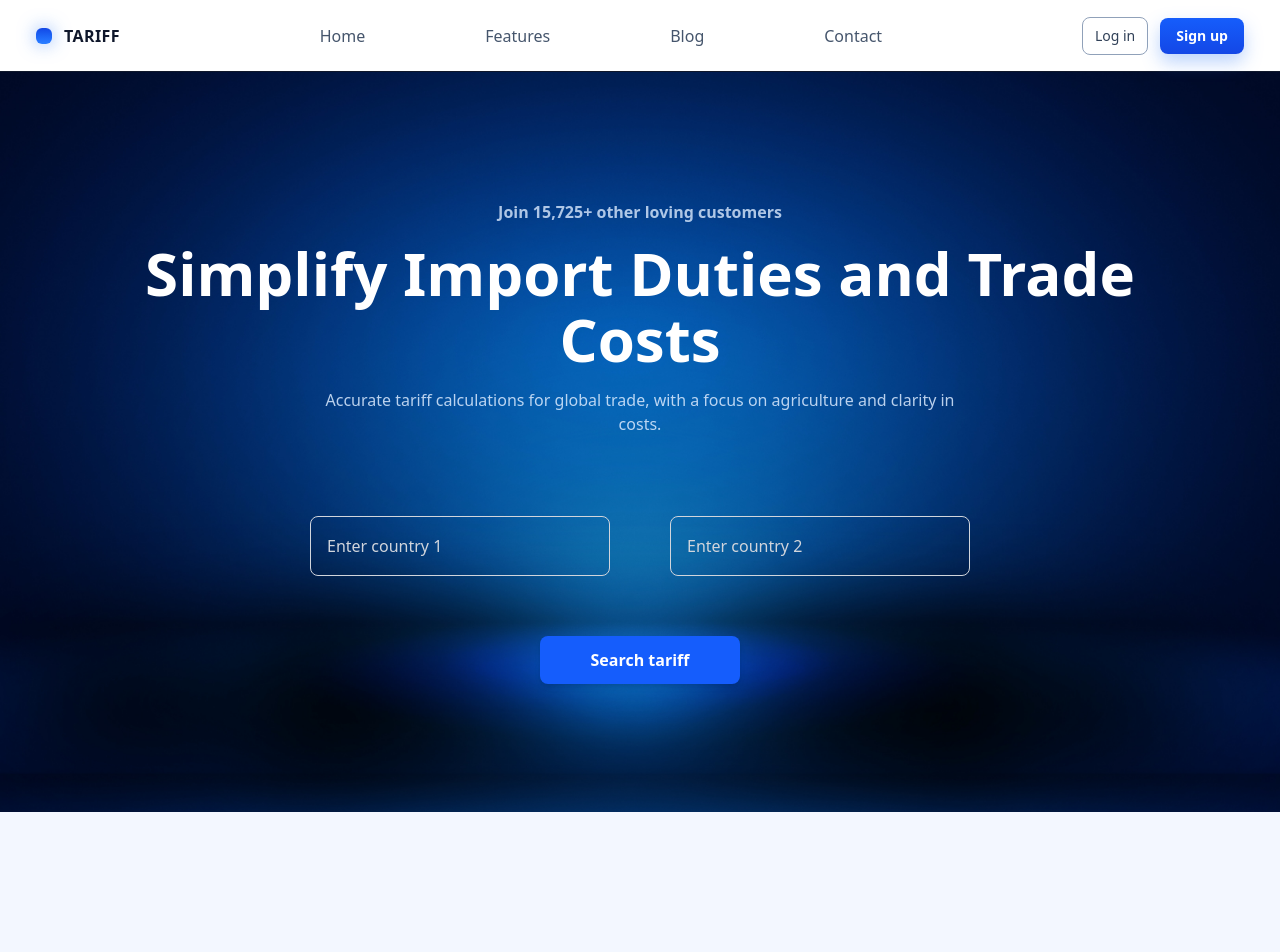
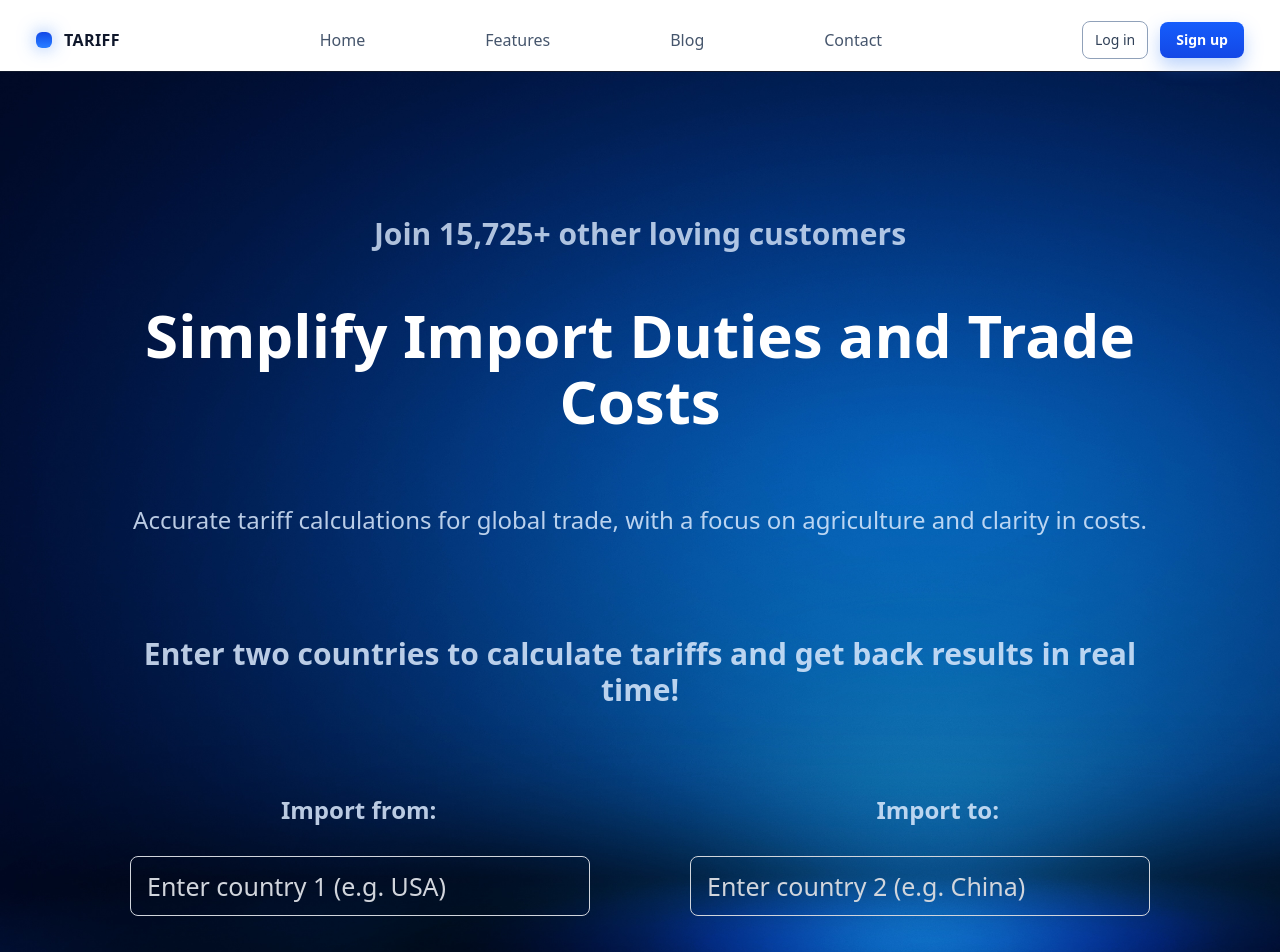
Before and after one commit to Onyxxx17/TARIFFS, a React (Vite) app in the folder frontend/: page / in a window 1280 px wide. Shown: the top 952 px of the page. Built offline with nearby package versions, Linux system fonts and the light colour scheme.

Commit message:
Did more styling to the input fields and button

```diff
--- a/frontend/src/App.tsx
+++ b/frontend/src/App.tsx
@@ -13,35 +13,47 @@ export default function App() {
         {/* content */}
         <div className="relative z-10 max-w-7xl mx-auto px-6 py-24 md:py-32 text-center">
 
-          <p className="text-blue-100/80 font-semibold mb-4">
+          <p className="text-blue-100/80 font-semibold mb-4 mt-4 text-3xl" >
             Join 15,725+ other loving customers
           </p>
 
-          <h1 className="mx-auto max-w-5xl text-4xl md:text-6xl font-extrabold leading-[1.1] text-white">
+          <h1 className="mx-auto max-w-5xl text-4xl md:text-6xl font-extrabold leading-[1.1] text-white body-paragraph" style={{marginTop: "50px", marginBottom: "70px"}}>
             Simplify Import Duties and Trade Costs
           </h1>
 
-          <p className="mx-auto max-w-2xl text-blue-100/85 mt-4">
+          <p className="mx-auto text-2xl text-blue-100/85 mt-4 body-paragraph">
             Accurate tariff calculations for global trade, with a focus on
             agriculture and clarity in costs.
           </p>
 
-          <div style={{paddingTop:"50px"}}>
-            <input name="country 1" placeholder="Enter country 1" className="px-4 py-2 rounded-lg border border-gray-300 bg-transparent text-white placeholder-gray-300 focus:outline-none focus:ring-2 focus:ring-blue-500" style={{width: "300px", height:"60px", margin: "30px"}}/>
-            <input name="country 2" placeholder="Enter country 2" className="px-4 py-2 rounded-lg border border-gray-300 bg-transparent text-white placeholder-gray-300 focus:outline-none focus:ring-2 focus:ring-blue-500" style={{width: "300px", height:"60px", margin: "30px"}}/>
+          <div style={{margin:"100px"}}>
+            <p className="mx-auto text-3xl text-blue-100/85 mt-4 font-semibold body-paragraph">
+              Enter two countries to calculate tariffs and get back results in real time!
+            </p>
+            <div style={{marginTop:"70px"}}>
+              <div style={{display:"inline-block", marginRight:"220px"}}>
+                <p className="mx-auto text-2xl text-blue-100/85 mt-4 font-semibold body-paragraph">Import from:</p>
+              </div>
+              <div style={{display:"inline-block", marginLeft:"220px"}}>
+                <p className="mx-auto text-2xl text-blue-100/85 mt-4 font-semibold body-paragraph">Import to:</p>
+              </div>
+            </div>
+            <input name="country 1" placeholder="Enter country 1 (e.g. USA)" className="px-4 py-2 rounded-lg border border-gray-300 bg-transparent text-white placeholder-gray-300 focus:outline-none focus:ring-2 focus:ring-blue-500" style={{width: "460px", height:"60px", marginTop: "30px", marginRight:"50px" ,fontSize:"25px"}}/>
+            <input name="country 2" placeholder="Enter country 2 (e.g. China)" className="px-4 py-2 rounded-lg border border-gray-300 bg-transparent text-white placeholder-gray-300 focus:outline-none focus:ring-2 focus:ring-blue-500" style={{width: "460px", height:"60px", marginTop: "30px", marginLeft:"50px", fontSize:"25px"}}/>
           </div>
 
-          <button className="mt-6 px-6 py-3 bg-blue-600 text-white font-semibold rounded-lg shadow-md hover:bg-blue-700 focus:outline-none focus:ring-2 focus:ring-blue-500" style={{width: "200px", marginTop: "30px"}}>
-              Search tariff
+          <button className="mt-6 px-6 py-3 bg-blue-600 text-white font-semibold rounded-lg shadow-md hover:bg-blue-700 focus:outline-none focus:ring-2 focus:ring-blue-500" style={{width: "300px", height:"70px", marginTop: "10px", marginRight:"30px", fontSize:"25px"}}>
+              Search now!
           </button>
 
         </div>
       </section>
 
-      <section id="new section" className="min-h-screen bg-[#f3f7ff]">
+      {/* <section id="new section" className="min-h-screen bg-[#f3f7ff]"> */}
         {/* Add content here */}
 
-      </section>
+
+      {/* </section> */}
     </Layout>
   );
 }
--- a/frontend/src/components/Header.tsx
+++ b/frontend/src/components/Header.tsx
@@ -17,7 +17,7 @@ export default function Header() {
         "backdrop-blur",
       ].join(" ")}
     >
-      <div className="max-w-8xl mx-auto h-full px-9 flex items-center justify-between">
+      <div className="max-w-8xl mx-auto h-20 px-9 flex items-center justify-between" >
         {/* clickable sq shape to homepage via logo */}
         <a
           href="/"
```
Also changed, not shown: frontend/src/App.css (+3 -4 lines).
